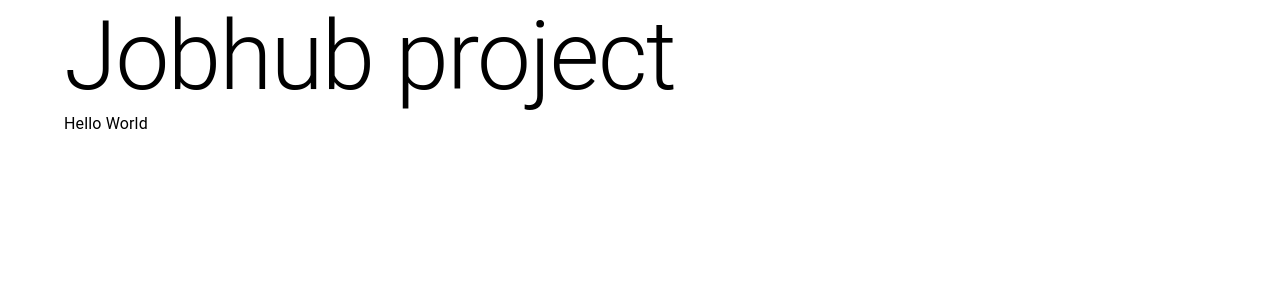
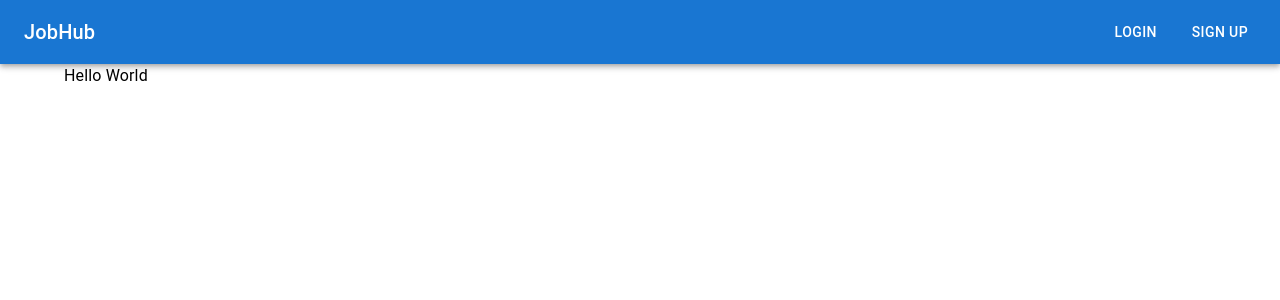
Before and after one commit to nnha19/jobhub-client, a React (Vite) app: page / in a window 1280 px wide. Shown: the top 300 px of the page. Built offline with nearby package versions, Linux system fonts and the light colour scheme.

Commit message:
feat: build a simple appbar

```diff
--- a/src/features/authentication/routes/signupRoute.tsx
+++ b/src/features/authentication/routes/signupRoute.tsx
@@ -0,0 +1,3 @@
+const SignupRoute = () => {};
+
+export default SignupRoute;
--- /dev/null
+++ b/src/layouts/MainAppbar.tsx
@@ -0,0 +1,21 @@
+import { AppBar, Button, Stack, Toolbar, Typography } from "@mui/material";
+
+const Appbar = () => {
+  return (
+    <Toolbar disableGutters>
+      <AppBar position="static">
+        <Toolbar>
+          <Typography variant="h6" component="div" sx={{ flexGrow: 1 }}>
+            JobHub
+          </Typography>
+          <Stack direction="row" spacing={2}>
+            <Button color="inherit">Login</Button>
+            <Button color="inherit">Sign Up</Button>
+          </Stack>
+        </Toolbar>
+      </AppBar>
+    </Toolbar>
+  );
+};
+
+export default Appbar;
--- a/src/layouts/MainLayout.tsx
+++ b/src/layouts/MainLayout.tsx
@@ -1,4 +1,5 @@
-import { Box, Container, Typography } from "@mui/material";
+import { Box, Container } from "@mui/material";
+import Appbar from "./MainAppbar";
 
 interface IProps {
   children: JSX.Element;
@@ -6,10 +7,12 @@ interface IProps {
 
 const MainLayout = ({ children }: IProps) => {
   return (
-    <Container>
-      <Typography variant="h1">Jobhub project</Typography>
-      <Box>{children}</Box>
-    </Container>
+    <Box>
+      <Appbar />
+      <Container>
+        <Box>{children}</Box>
+      </Container>
+    </Box>
   );
 };
 
```
